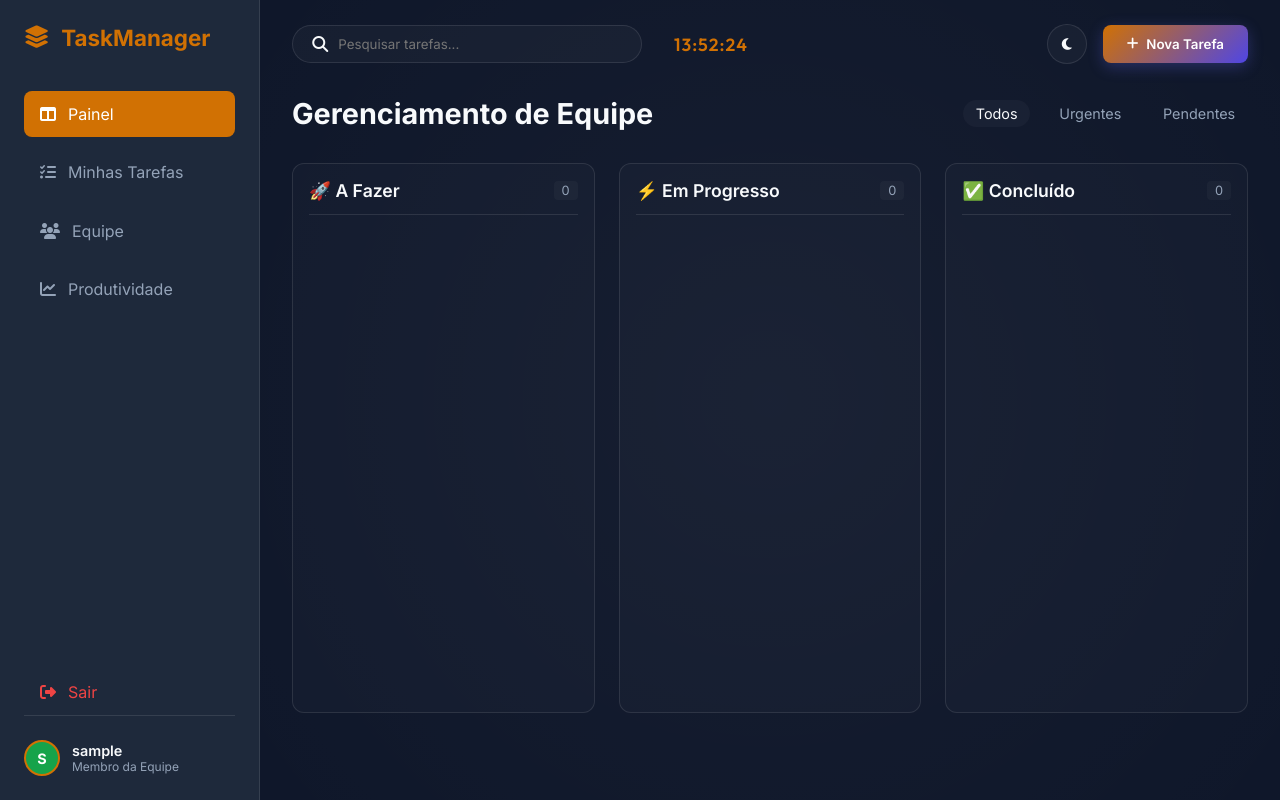
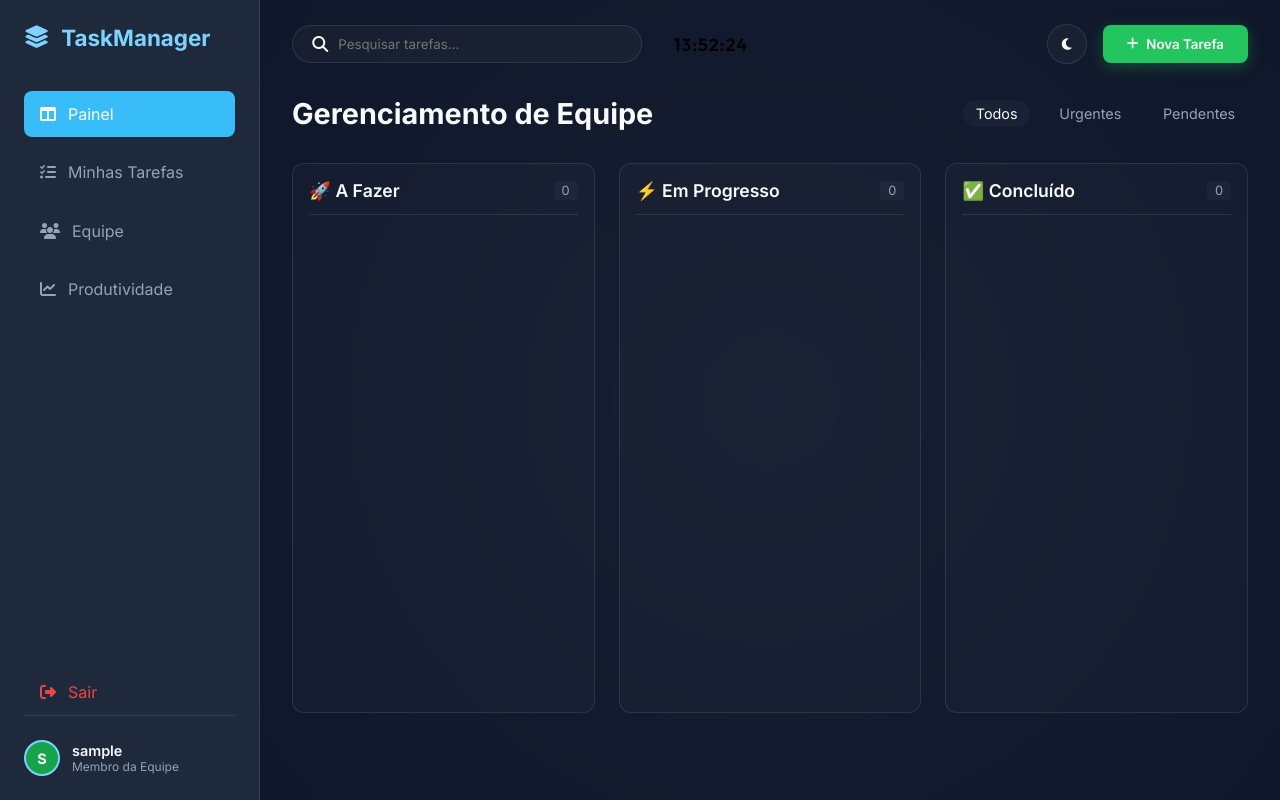
Before and after one commit to duducandido/TAREFAS-DA-FABRICA, a website: page index.html in a window 1280 px wide. Drawn offline with nearby package versions, Linux system fonts and the light colour scheme; no server answers; sample sign-in values are in the browser's storage.

Commit message:
Add files via upload

```diff
--- a/index.html
+++ b/index.html
@@ -53,7 +53,7 @@
                     <input type="text" placeholder="Pesquisar tarefas..." id="search-input">
                 </div>
                 <div class="header-clock" id="digital-clock"
-                    style="margin-right: auto; margin-left: 2rem; font-family: 'Outfit', sans-serif; font-weight: 600; color: var(--primary-light); font-size: 1.1rem; letter-spacing: 1px;">
+                    style="margin-right: auto; margin-left: 2rem; font-family: 'Outfit', sans-serif; font-weight: 600; color: #000000; font-size: 1.1rem; letter-spacing: 1px;">
                     00:00:00
                 </div>
                 <div class="header-actions">
--- a/style.css
+++ b/style.css
@@ -1,6 +1,6 @@
 :root {
-    --primary: #d17103;
-    --primary-light: #d17103;
+    --primary: #38bdf8;
+    --primary-light: #7dd3fc;
     --secondary: #f43f5e;
     --accent: #10b981;
     --bg-dark: #0f172a;
@@ -239,6 +239,17 @@ body {
 .btn-primary:hover {
     transform: translateY(-2px);
     box-shadow: 0 6px 20px rgba(99, 102, 241, 0.4);
+}
+
+/* Nova Tarefa Button Color Override */
+#open-modal-btn {
+    background: #22c55e;
+    box-shadow: 0 4px 15px rgba(34, 197, 94, 0.3);
+}
+
+#open-modal-btn:hover {
+    background: #16a34a;
+    box-shadow: 0 6px 20px rgba(34, 197, 94, 0.4);
 }
 
 /* Dashboard Header */
@@ -485,8 +496,8 @@ body {
 }
 
 .priority-medium {
-    background: rgba(31, 245, 11, 0.938);
-    color: #0bf50b;
+    background: rgba(245, 158, 11, 0.1);
+    color: #f59e0b;
 }
 
 .priority-low {
```
